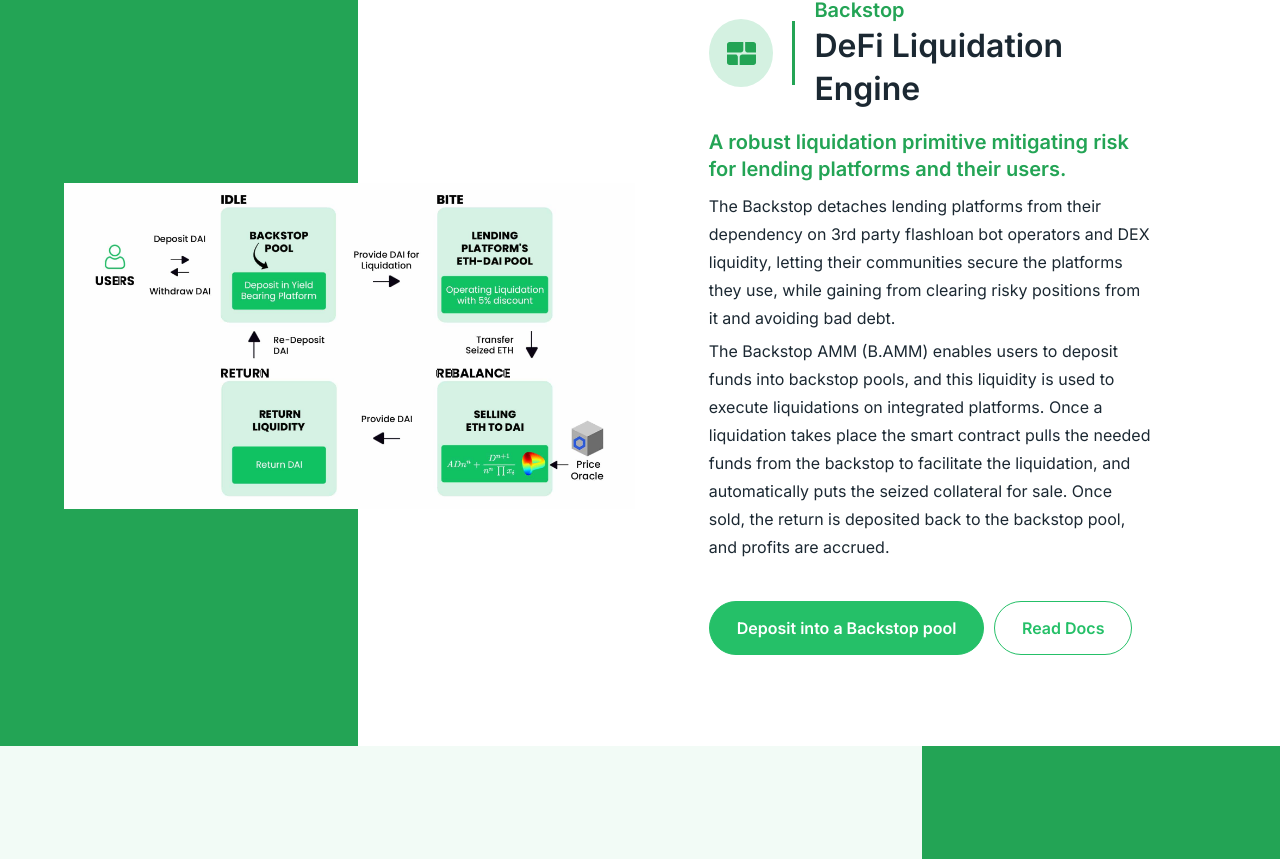
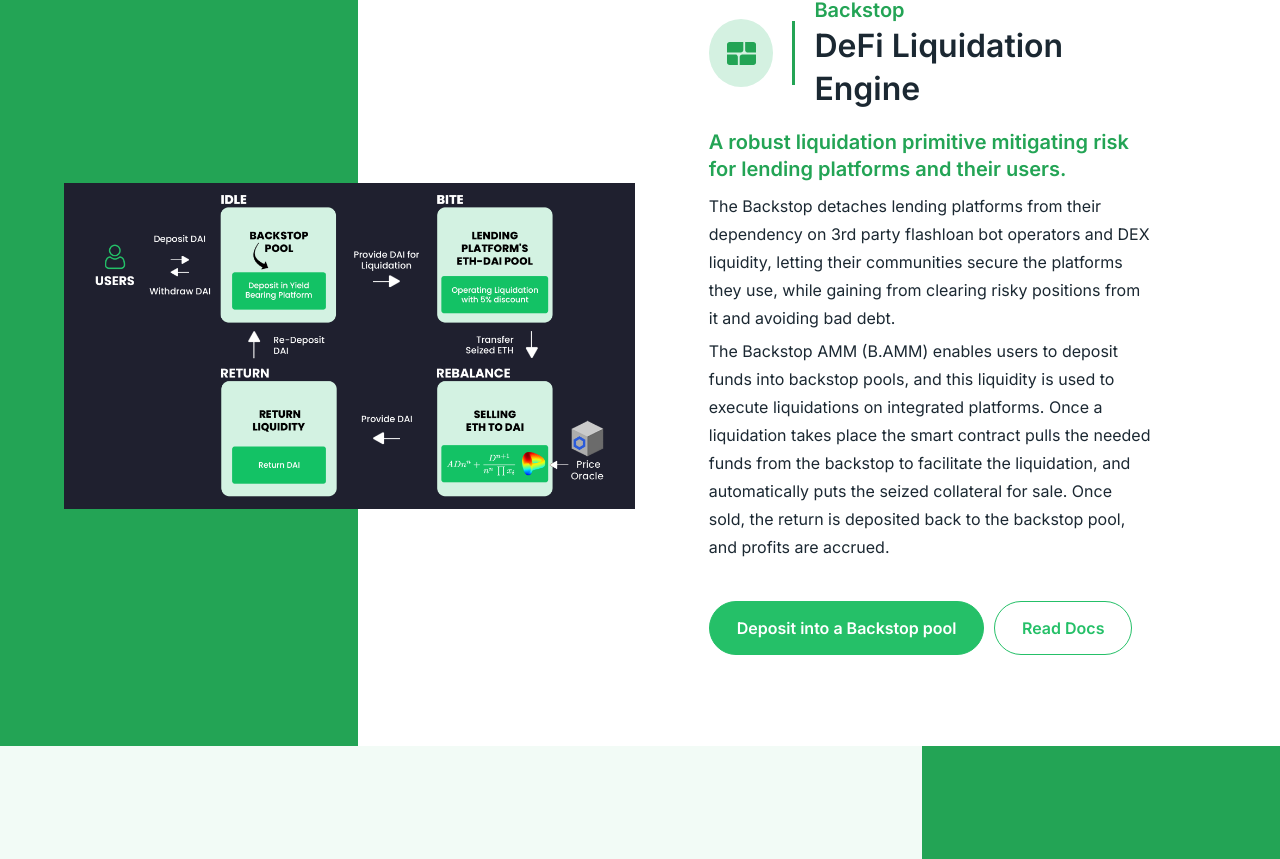
Before and after one commit to backstop-protocol/bpro-website, a React (Create React App) app: page / in a window 1280 px wide. Shown: the part 1741-2600 px from the top of the page. Built offline with nearby package versions, Linux system fonts and the light colour scheme.

Commit message:
backstop image dark mode

```diff
--- a/src/css/desktop.css
+++ b/src/css/desktop.css
@@ -44,6 +44,7 @@ nav {
 :root{
   --calm-bg: #1F202F;
   --main-bg: #1F202F;
+  --main-bg-inverse: #fff;
   --background-color: #1F202F;
 }
 /* Pink Light scheme (Default) */
@@ -56,6 +57,7 @@ nav {
   --primary-inverse: #FFF;
   --calm-bg: #F2FBF6;
   --main-bg: #fff;
+  --main-bg-inverse: #1F202F;
 }
 
 /* Pink Dark scheme (Auto) */
@@ -439,6 +441,7 @@ a.card-link {
   width: 100%;
   max-width: 850px;
   max-height: 500px;
+  background: var(--main-bg-inverse);
 }
 
 .section-main {
--- a/src/sections/Backstop.js
+++ b/src/sections/Backstop.js
@@ -2,7 +2,7 @@
 
 const Backstop = props => {
   const {darkMode, isMobile} = window
-  const src = darkMode ? "images/backstop-lg.jpg" : "images/backstop-lg.jpg"
+  const src = darkMode ? "images/diagram-dark.png" : "images/diagram-2.png"
   return <div id="backstop" className="section-container withOverflowingBackground-1 section-3">
   <section className="grid">
       {!isMobile && <div  className="img-container reverse">
```
Also changed, not shown: public/images/diagram-2.png (added), public/images/diagram-dark.png (added).
